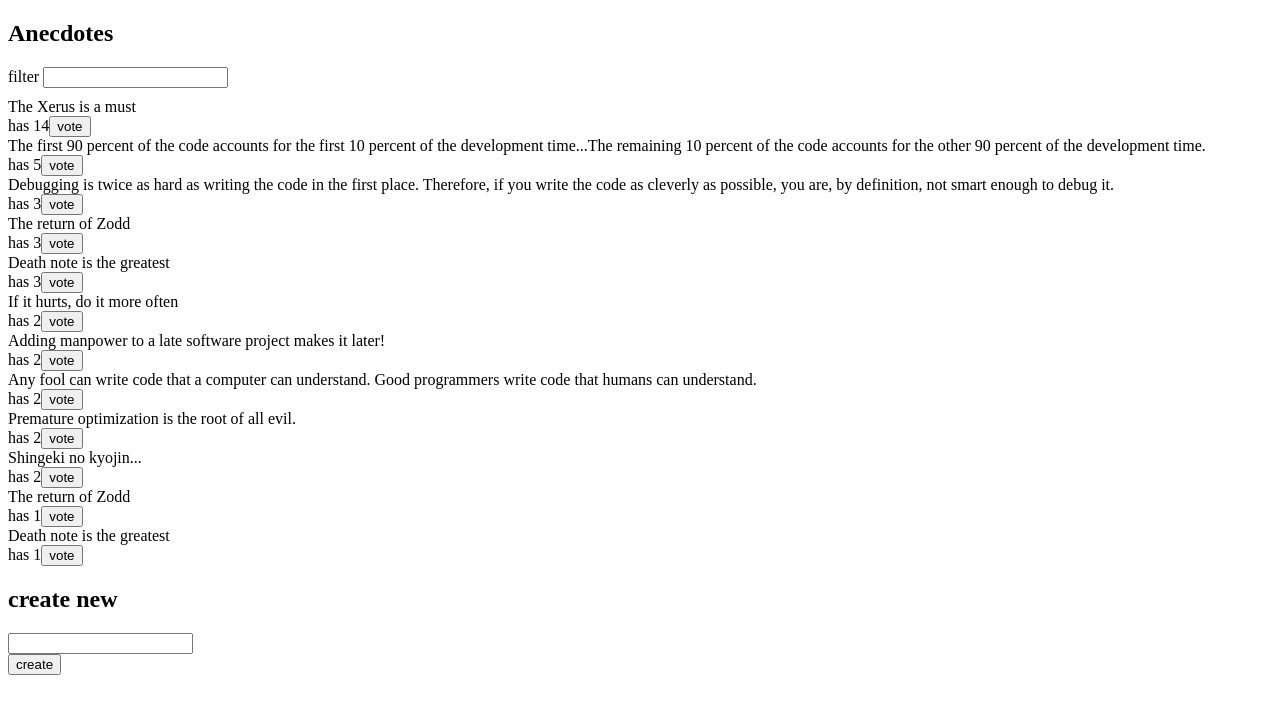
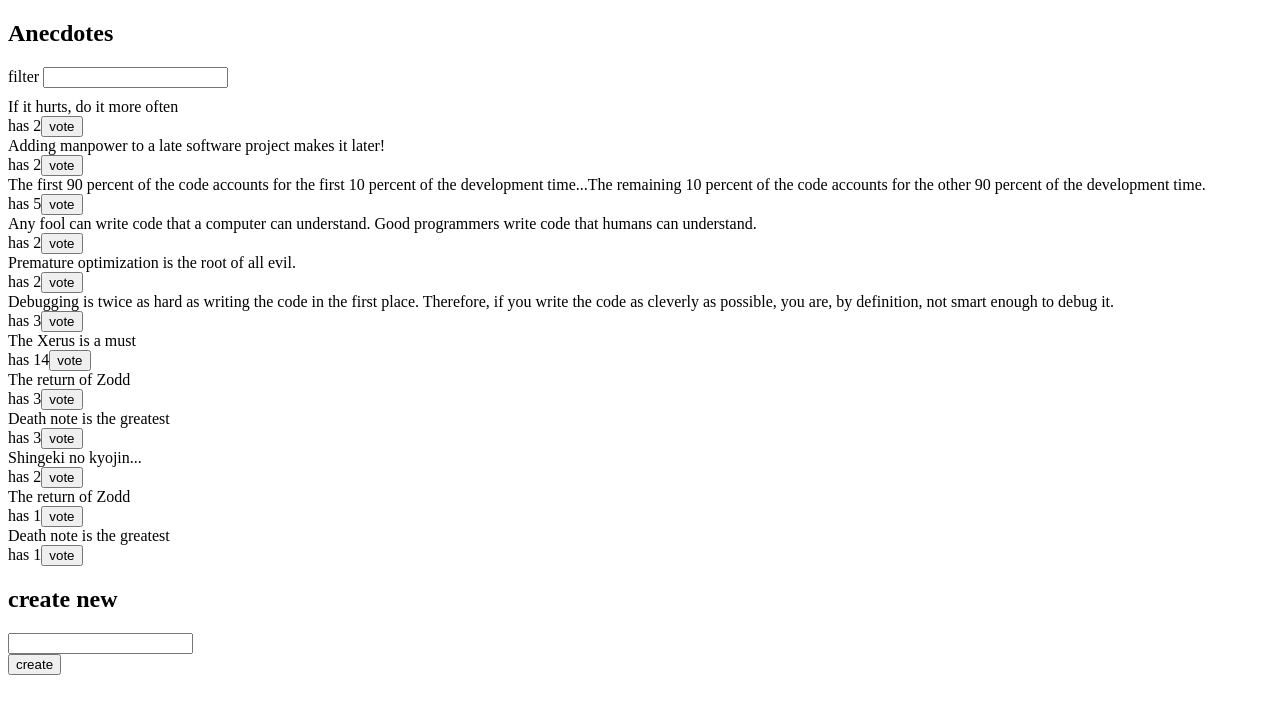
Before and after one commit to kelvinAddy/fs-statemanagement, a React (Vite) app in the folder anecdotes/: page / in a window 1280 px wide. Shown: the top 714 px of the page. Built offline with nearby package versions, Linux system fonts and the light colour scheme; data requests are answered from the project's data file.

Commit message:
moved sorting of anecdotes to the store level

```diff
--- a/anecdotes/src/components/AnecdoteList.jsx
+++ b/anecdotes/src/components/AnecdoteList.jsx
@@ -16,13 +16,9 @@ const AnecdoteList = () => {
   const handleDelete = (id) => {
     removeAnecdote(id)
   }
-
-  const anecdotesSorted = anecdotes.toSorted(
-    (anecdote1, anecdote2) => anecdote2.votes - anecdote1.votes,
-  )
   return (
     <>
-      {anecdotesSorted.map((anecdote) => (
+      {anecdotes.map((anecdote) => (
         <div key={anecdote.id}>
           <div>{anecdote.content}</div>
           <div>
```
